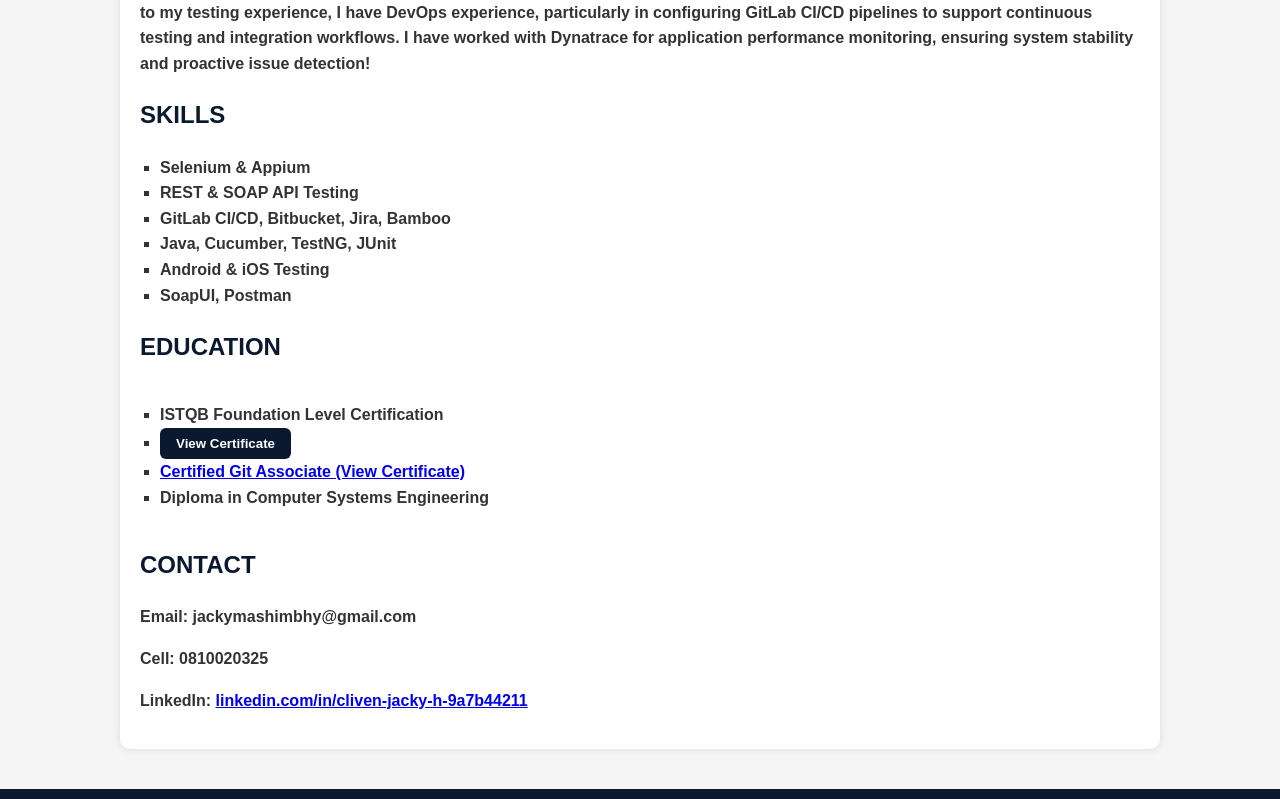
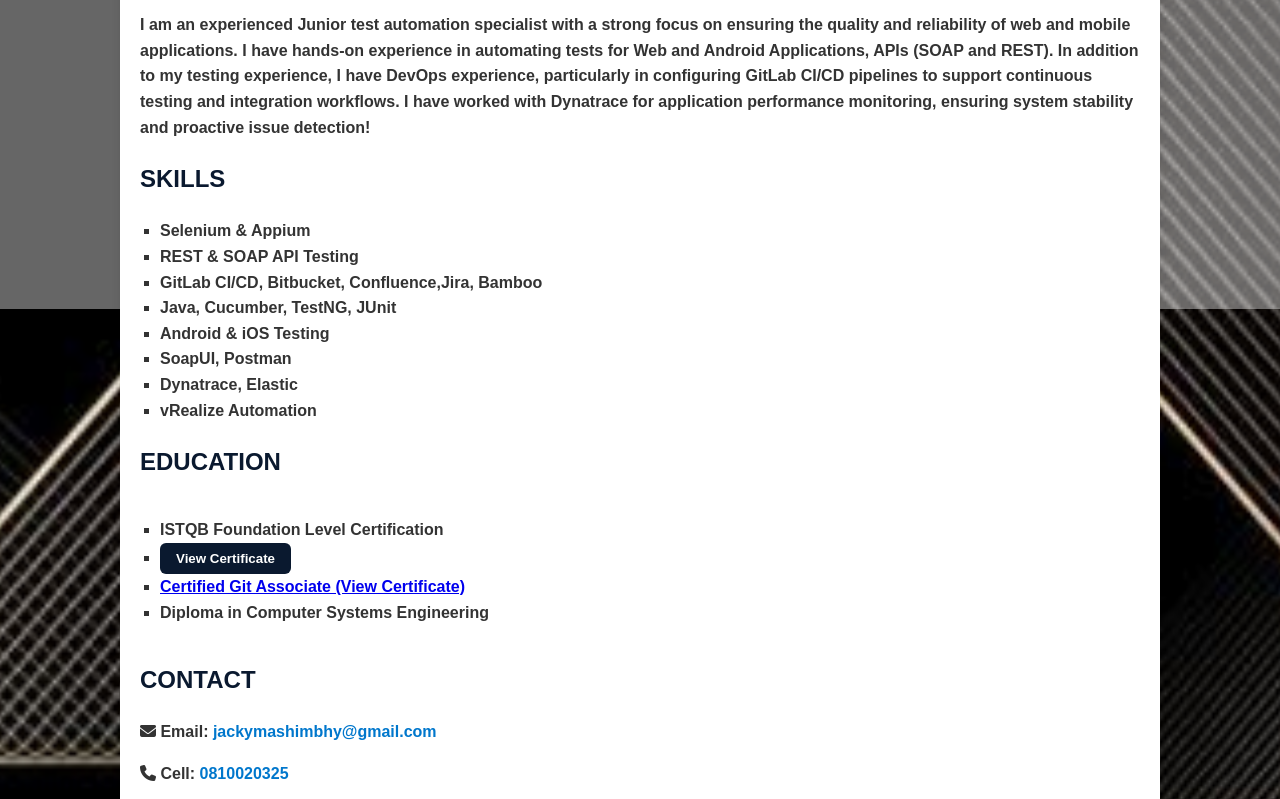
Before and after one commit to ClideJackson/clivenhlongo, a plain HTML site: page index.html in a window 1280 px wide. Shown: the part 491-1290 px from the top of the page. Drawn offline with Linux system fonts and the light colour scheme.

Commit message:
add a few changes

```diff
--- a/index.html
+++ b/index.html
@@ -5,12 +5,15 @@
   <meta name="viewport" content="width=device-width, initial-scale=1.0"/>
   <title>Cliven Jacky Hlongo | Portfolio</title>
   <link rel="stylesheet" href="style.css" />
+  <link rel="stylesheet" href="https://cdnjs.cloudflare.com/ajax/libs/font-awesome/6.5.0/css/all.min.css">
+
 </head>
 <body>
   <header>
     <div class="container">
       <h1>Cliven Jacky Hlongo</h1>
-      <p>Automation Tester | Web & Mobile | API | DevOps Engineer</p>
+      <p><strong>CLIVEN JACKY HLONGO</strong></p>
+      <p><strong>| TEST AUTOMATION SPECIALIST | WEB AND MOBILE | API | DEVOPS ENGINEER |</strong></p>
     </div>
   </header>
 
@@ -37,10 +40,12 @@
         <strong>
           <li>Selenium & Appium</li>
           <li>REST & SOAP API Testing</li>
-          <li>GitLab CI/CD, Bitbucket, Jira, Bamboo</li>
+          <li>GitLab CI/CD, Bitbucket, Confluence,Jira, Bamboo</li>
           <li>Java, Cucumber, TestNG, JUnit</li>
           <li>Android & iOS Testing</li>
           <li>SoapUI, Postman</li>
+          <li>Dynatrace, Elastic</li>
+          <li>vRealize Automation</li>
         </strong>
       </ul>
     </section>
@@ -61,14 +66,16 @@
 
 
 
-    <section id="contact">
-      <h2>CONTACT</h2>
-      <strong>
-        <p>Email: jackymashimbhy@gmail.com</p>
-        <p>Cell: 0810020325</p>
-        <p>LinkedIn: <a href="https://www.linkedin.com/in/cliven-jacky-h-9a7b44211" target="_blank">linkedin.com/in/cliven-jacky-h-9a7b44211</a></p>
-      </strong>
-    </section>
+      <section id="contact">
+        <h2>CONTACT</h2>
+        <strong>
+            <p><i class="fas fa-envelope"></i> Email: <a href="mailto:jackymashimbhy@gmail.com" class="contact-link">jackymashimbhy@gmail.com</a></p>
+            <p><i class="fas fa-phone"></i> Cell: <a href="tel:+27810020325" class="contact-link">0810020325</a></p>
+            <p><i class="fab fa-whatsapp"></i> WhatsApp: <a href="https://wa.me/27810020325" target="_blank" class="contact-link">Chat on WhatsApp</a></p>
+            <p><i class="fab fa-linkedin"></i> LinkedIn: <a href="https://www.linkedin.com/in/cliven-jacky-h-9a7b44211" target="_blank" class="contact-link">linkedin.com/in/cliven-jacky-h-9a7b44211</a></p>
+        </strong>
+      </section>
+
   </main>
 
   <footer>
--- a/style.css
+++ b/style.css
@@ -18,6 +18,7 @@ body {
     color: #fff;
     padding: 40px 0;
     text-align: center;
+    font-size: large;
   }
 
   nav {
@@ -62,7 +63,6 @@ body {
     margin-top: 40px;
   }
 
-  /* Flex layout for education */
   .education-content {
     display: flex;
     align-items: flex-start;
@@ -82,7 +82,6 @@ body {
     box-shadow: 0 0 8px rgba(0, 0, 0, 0.1);
   }
 
-  /* Responsive layout */
   @media (max-width: 768px) {
     .education-content {
       flex-direction: column;
@@ -108,3 +107,59 @@ body {
   .cert-button:hover {
     background-color: #112240;
   }
+
+  .contact-link {
+    color: #0077cc;
+    text-decoration: none;
+    word-break: break-word;
+  }
+
+  .contact-link:hover {
+    text-decoration: underline;
+  }
+
+  body {
+    margin: 0;
+    font-family: Arial, sans-serif;
+    line-height: 1.6;
+    background-image: url("images/your-background.jpg"); /* path to your image */
+    background-size: cover;
+    background-position: center;
+    background-repeat: no-repeat;
+    position: relative;
+    color: #333;
+  }
+
+  body::before {
+    content: "";
+    position: fixed;
+    top: 0;
+    left: 0;
+    width: 100%;
+    height: 100%;
+    background-color: rgba(255, 255, 255, 0.4); /* adjust for visibility */
+    z-index: -1;
+  }
+
+  body {
+    margin: 0;
+    font-family: Arial, sans-serif;
+    line-height: 1.6;
+    background-image: url("images/backg.jpg"); /* path to your image */
+    background-size: cover;
+    background-position: center;
+    background-repeat: no-repeat;
+    position: relative;
+    color: #333;
+  }
+
+  body::before {
+    content: "";
+    position: fixed;
+    top: 0;
+    left: 0;
+    width: 100%;
+    height: 100%;
+    background-color: rgba(255, 255, 255, 0.4); /* adjust for visibility */
+    z-index: -1;
+  }
```
Also changed, not shown: images/backGround.jpg (added), images/backg.jpg (added), images/backgroundpic.jpg (added).
